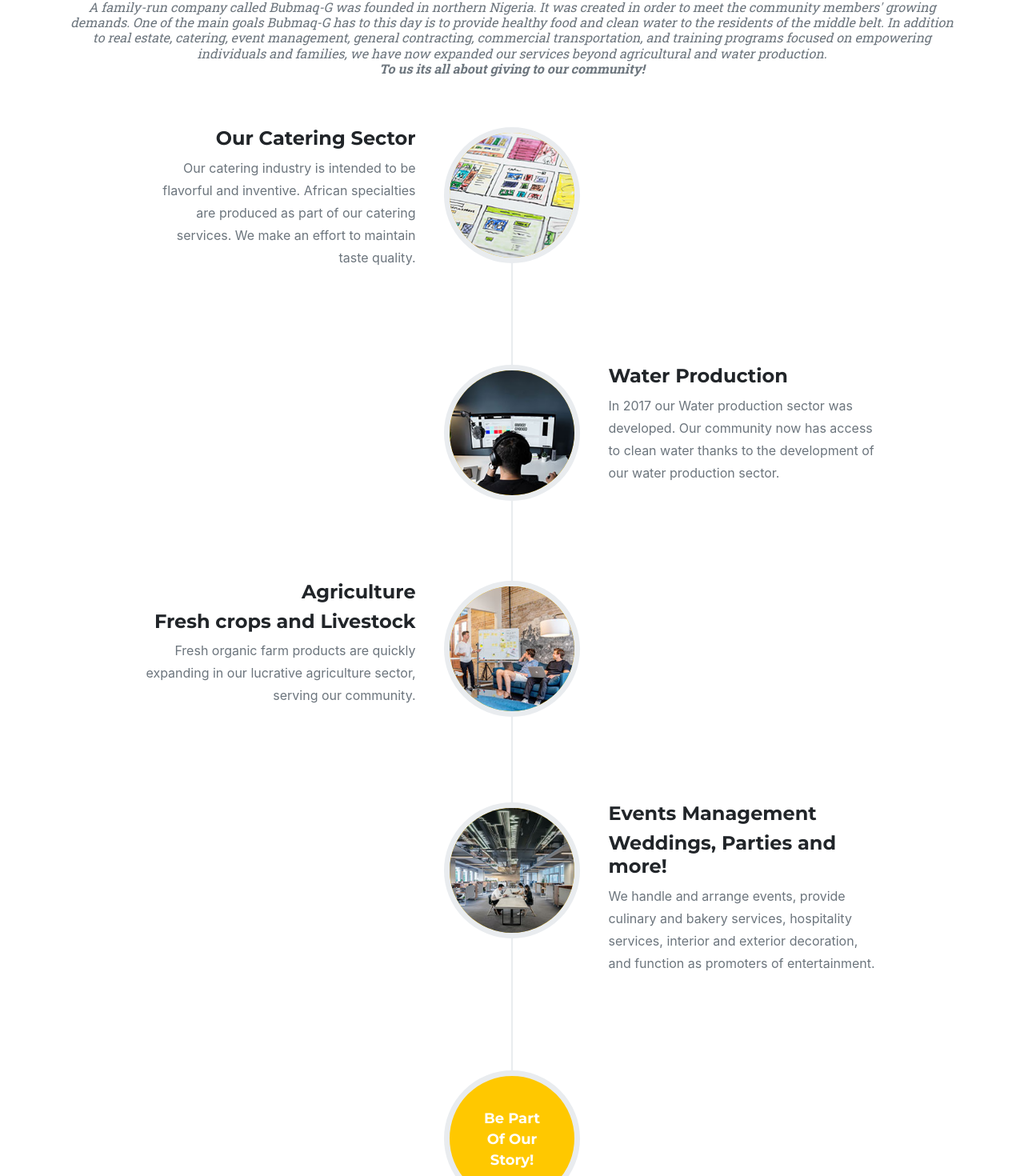
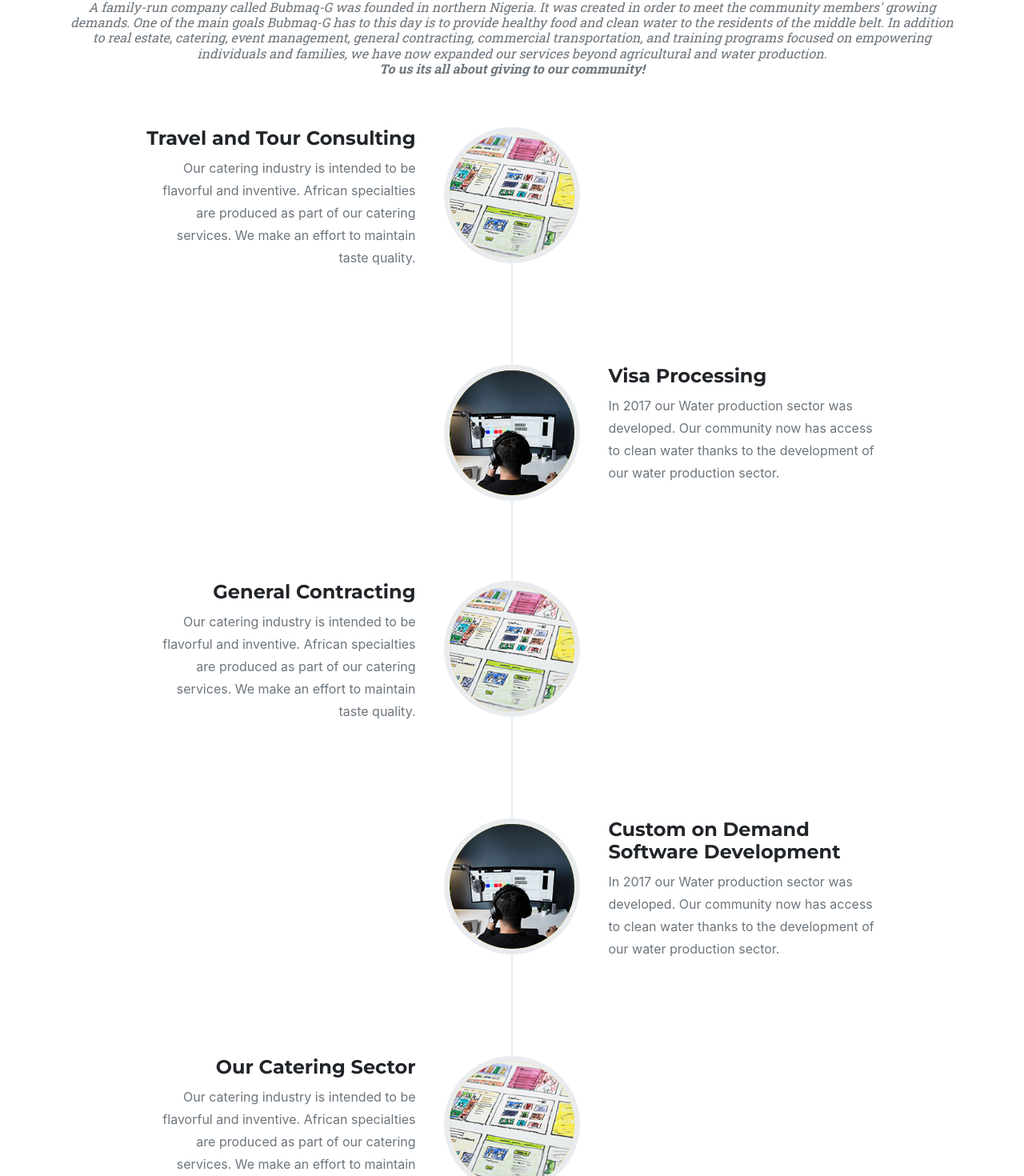
Before and after one commit to Marvvy-G/bubmaqg, a React (Create React App) app: page / in a window 1280 px wide. Shown: the part 3057-4527 px from the top of the page at 80% size. Built offline with nearby package versions, Linux system fonts and the light colour scheme.

Commit message:
Update About.js
Added a few more things here as well

```diff
--- a/src/components/Common/About.js
+++ b/src/components/Common/About.js
@@ -21,6 +21,45 @@
                                     <br/><strong>To us its all about giving to our community!</strong></h3>
                         </div>
                         <ul className="timeline">
+                        <li>
+                                <div className="timeline-image"><img className="rounded-circle img-fluid" src="assets/img/about/1.jpg" alt="..." /></div>
+                                <div className="timeline-panel">
+                                    <div className="timeline-heading">
+                                        <h4>Travel and Tour Consulting</h4>
+                                    </div>
+                                    <div className="timeline-body"><p className="text-muted">Our catering industry is intended to be flavorful and inventive. African specialties are produced as part of our catering services. We make an effort to maintain taste quality.</p></div>
+                                </div>
+                            </li>
+                            <li className="timeline-inverted">
+                                <div className="timeline-image"><img className="rounded-circle img-fluid" src="assets/img/about/2.jpg" alt="..." /></div>
+                                <div className="timeline-panel">
+                                    <div className="timeline-heading">
+                                        <h4>Visa Processing</h4>
+                                    </div>
+                                    <div className="timeline-body"><p className="text-muted">In 2017 our Water production sector was developed. Our community now has access to clean water thanks to the development of our water production sector.</p></div>
+                                </div>
+                            </li>
+
+                            <li>
+                                <div className="timeline-image"><img className="rounded-circle img-fluid" src="assets/img/about/1.jpg" alt="..." /></div>
+                                <div className="timeline-panel">
+                                    <div className="timeline-heading">
+                                        <h4>General Contracting</h4>
+                                    </div>
+                                    <div className="timeline-body"><p className="text-muted">Our catering industry is intended to be flavorful and inventive. African specialties are produced as part of our catering services. We make an effort to maintain taste quality.</p></div>
+                                </div>
+                            </li>
+                            <li className="timeline-inverted">
+                                <div className="timeline-image"><img className="rounded-circle img-fluid" src="assets/img/about/2.jpg" alt="..." /></div>
+                                <div className="timeline-panel">
+                                    <div className="timeline-heading">
+                                        <h4>Custom on Demand Software Development</h4>
+
+                                    </div>
+                                    <div className="timeline-body"><p className="text-muted">In 2017 our Water production sector was developed. Our community now has access to clean water thanks to the development of our water production sector.</p></div>
+                                </div>
+                            </li>
+
                             <li>
                                 <div className="timeline-image"><img className="rounded-circle img-fluid" src="assets/img/about/1.jpg" alt="..." /></div>
                                 <div className="timeline-panel">
```
